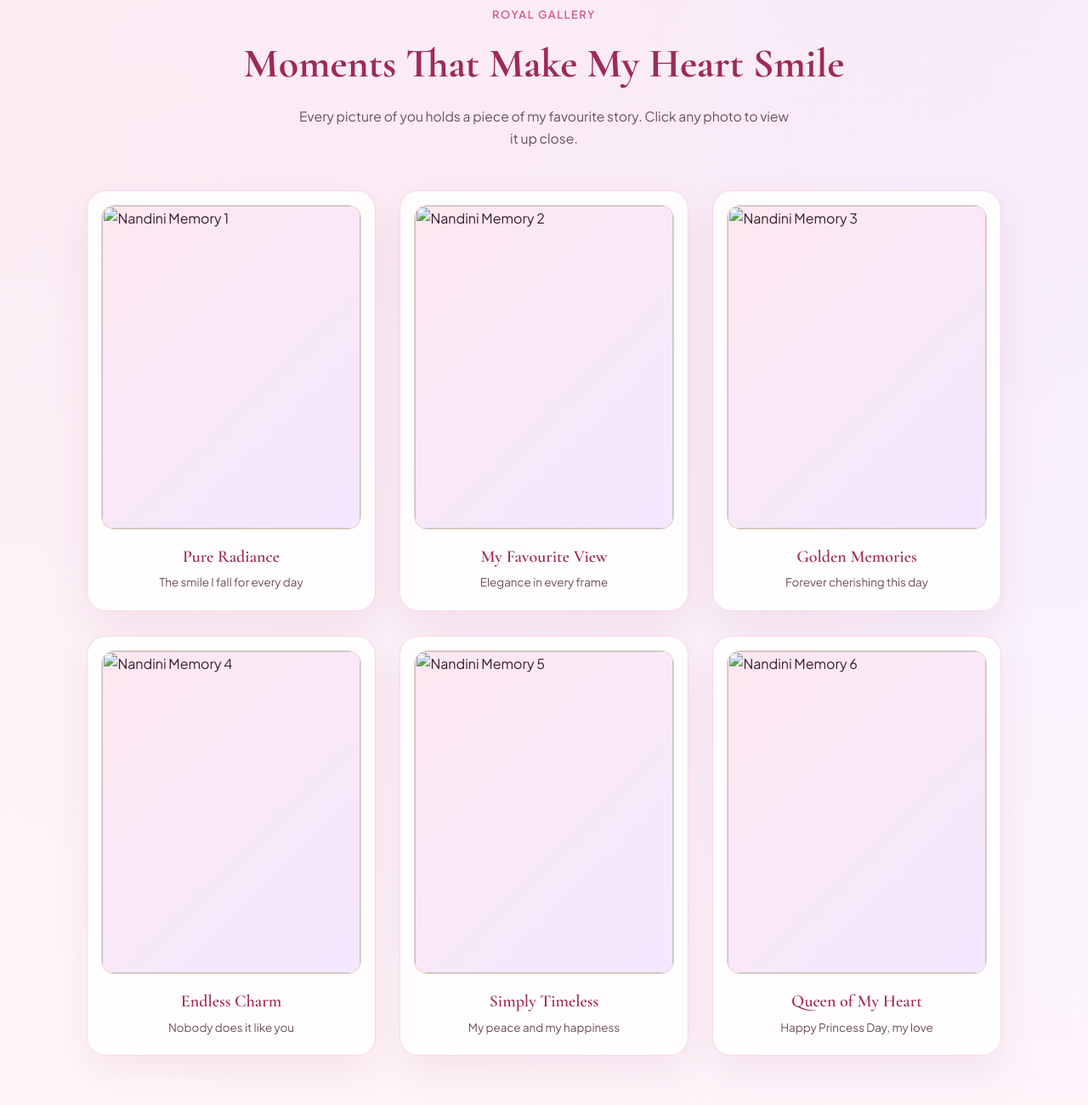
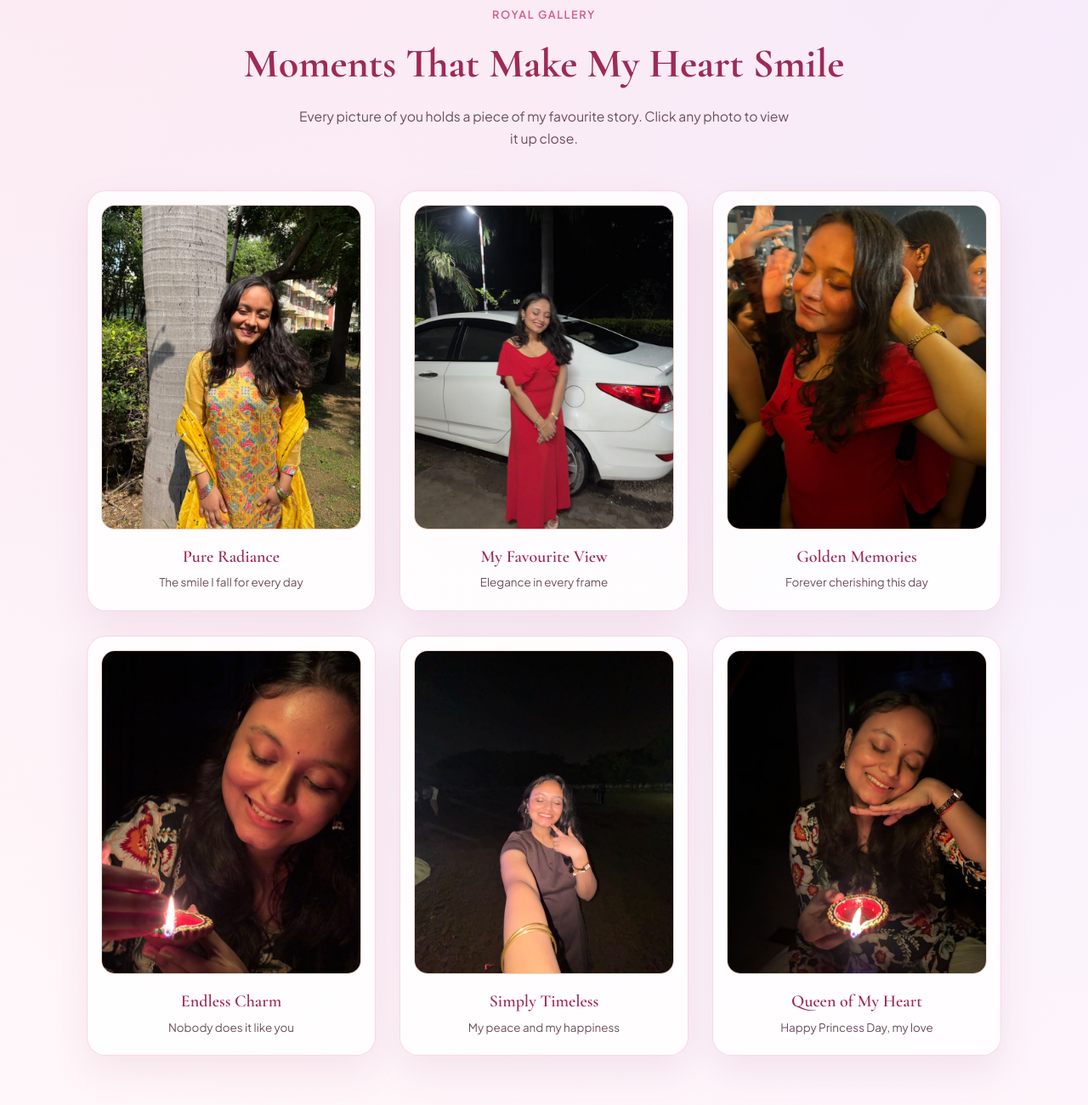
Before and after one commit to adityamaurya81431-dot/Happy-Princess-Day-my-Princess, a plain HTML site: page index.html in a window 1280 px wide. Shown: the part 795-2095 px from the top of the page at 85% size. Drawn offline with nearby package versions, Linux system fonts and the light colour scheme.

Commit message:
Add files via upload

```diff
--- a/index.html
+++ b/index.html
@@ -644,7 +644,7 @@ index.html
       <div class="gallery-grid" id="gallery-grid">
         <div class="photo-card" data-caption="That effortless smile that lights up my whole world">
           <div class="photo-frame">
-            <img src="photo1.jpg" alt="Nandini Memory 1" loading="lazy" />
+            <img src="photo1.jpeg" alt="Nandini Memory 1" loading="lazy" />
           </div>
           <div class="photo-caption">Pure Radiance</div>
           <div class="photo-sub">The smile I fall for every day</div>
@@ -652,7 +652,7 @@ index.html
 
         <div class="photo-card" data-caption="Graceful, kind, and effortlessly stunning">
           <div class="photo-frame">
-            <img src="photo2.jpg" alt="Nandini Memory 2" loading="lazy" />
+            <img src="photo2.jpeg" alt="Nandini Memory 2" loading="lazy" />
           </div>
           <div class="photo-caption">My Favourite View</div>
           <div class="photo-sub">Elegance in every frame</div>
@@ -660,7 +660,7 @@ index.html
 
         <div class="photo-card" data-caption="Every moment with you feels like a fairytale">
           <div class="photo-frame">
-            <img src="photo3.jpg" alt="Nandini Memory 3" loading="lazy" />
+            <img src="photo3.jpeg" alt="Nandini Memory 3" loading="lazy" />
           </div>
           <div class="photo-caption">Golden Memories</div>
           <div class="photo-sub">Forever cherishing this day</div>
@@ -668,7 +668,7 @@ index.html
 
         <div class="photo-card" data-caption="The cutest expressions that stay on my mind all day">
           <div class="photo-frame">
-            <img src="photo4.jpg" alt="Nandini Memory 4" loading="lazy" />
+            <img src="photo4.jpeg" alt="Nandini Memory 4" loading="lazy" />
           </div>
           <div class="photo-caption">Endless Charm</div>
           <div class="photo-sub">Nobody does it like you</div>
@@ -676,7 +676,7 @@ index.html
 
         <div class="photo-card" data-caption="You make ordinary days feel extraordinary">
           <div class="photo-frame">
-            <img src="photo5.jpg" alt="Nandini Memory 5" loading="lazy" />
+            <img src="photo5.jpeg" alt="Nandini Memory 5" loading="lazy" />
           </div>
           <div class="photo-caption">Simply Timeless</div>
           <div class="photo-sub">My peace and my happiness</div>
@@ -684,7 +684,7 @@ index.html
 
         <div class="photo-card" data-caption="Always my princess, today and forever">
           <div class="photo-frame">
-            <img src="photo6.jpg" alt="Nandini Memory 6" loading="lazy" />
+            <img src="photo6.jpeg" alt="Nandini Memory 6" loading="lazy" />
           </div>
           <div class="photo-caption">Queen of My Heart</div>
           <div class="photo-sub">Happy Princess Day, my love</div>
```
